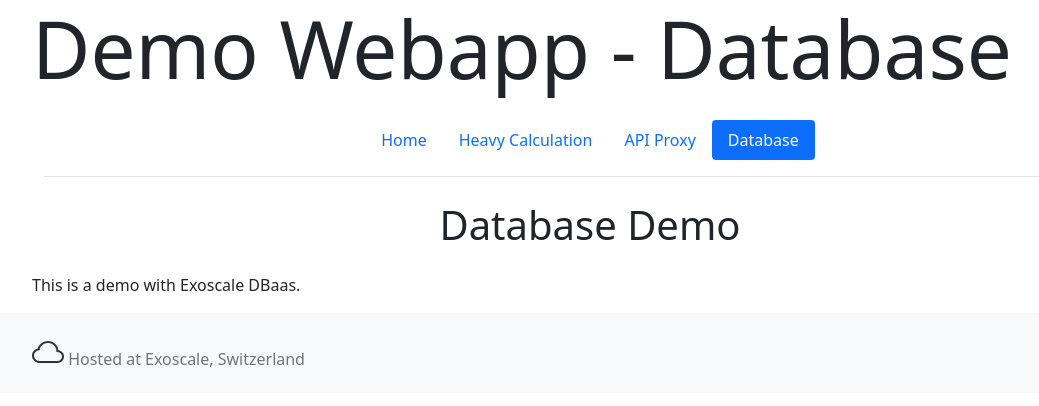
After one commit to SebastienPittet/demo-webapp, a Flask app: page /database in a window 1280 px wide. The commit adds this page. Shown: the top 406 px of the page, without its empty margins (50-1089 px from the left). Run offline with Flask 2, Linux system fonts and the light colour scheme.

Commit message:
prepare for database-demo

```diff
--- a/app/templates/api-proxy.html
+++ b/app/templates/api-proxy.html
@@ -4,6 +4,7 @@
 <li class="nav-item"><a href="/" class="nav-link" aria-current="page">Home</a></li>
 <li class="nav-item"><a href="/slow" class="nav-link">Heavy Calculation</a></li>
 <li class="nav-item"><a href="/api-proxy" class="nav-link active">API Proxy</a></li>
+<li class="nav-item"><a href="/database" class="nav-link">Database</a></li>
 {% endblock %}
 
 {% block apiproxy %}
--- a/app/templates/base.html
+++ b/app/templates/base.html
@@ -37,6 +37,9 @@
       {% block apiproxy %}
       {% endblock %}
 
+      {% block database %}
+      {% endblock %}
+
     </div> <!-- container -->
       <footer class="footer mt-auto py-3 bg-light">
         <div class="container">
--- /dev/null
+++ b/app/templates/database.html
@@ -0,0 +1,19 @@
+{% extends 'base.html' %}
+
+{% block navigation %}
+<li class="nav-item"><a href="/" class="nav-link" aria-current="page">Home</a></li>
+<li class="nav-item"><a href="/slow" class="nav-link">Heavy Calculation</a></li>
+<li class="nav-item"><a href="/api-proxy" class="nav-link">API Proxy</a></li>
+<li class="nav-item"><a href="/database" class="nav-link active">Database</a></li>
+{% endblock %}
+
+{% block database %}
+      <div class="row">
+        <figure class="text-center">
+        <div class="col"><h2 class="display-6">Database Demo</h2></div>
+        </figure>
+      </div>
+      <div class="row">
+        <p>This is a demo with Exoscale DBaas.</p>
+      </div>
+{% endblock %}
--- a/app/templates/index.html
+++ b/app/templates/index.html
@@ -4,7 +4,7 @@
 <li class="nav-item"><a href="/" class="nav-link active" aria-current="page">Home</a></li>
 <li class="nav-item"><a href="/slow" class="nav-link">Heavy Calculation</a></li>
 <li class="nav-item"><a href="/api-proxy" class="nav-link">API Proxy</a></li>
-
+<li class="nav-item"><a href="/database" class="nav-link">Database</a></li>
 {% endblock %}
 
 {% block network %}
--- a/app/templates/slow.html
+++ b/app/templates/slow.html
@@ -4,7 +4,7 @@
 <li class="nav-item"><a href="/" class="nav-link" aria-current="page">Home</a></li>
 <li class="nav-item"><a href="/slow" class="nav-link active">Heavy Calculation</a></li>
 <li class="nav-item"><a href="/api-proxy" class="nav-link">API Proxy</a></li>
-
+<li class="nav-item"><a href="/database" class="nav-link">Database</a></li>
 {% endblock %}
 
 {% block slow %}
--- a/app/views.py
+++ b/app/views.py
@@ -114,6 +114,12 @@ def apiproxy():
                            title=APP_TITLE + " - API Proxy",
                            advice=getRandomAdvice())
 
+@app.route("/database")
+@nocache  # avoid caching on this view
+def database():
+    return render_template('database.html',
+                           title=APP_TITLE + " - Database",)
+
 # Testing to check if it works
 @app.route('/test')
 def test():
```
